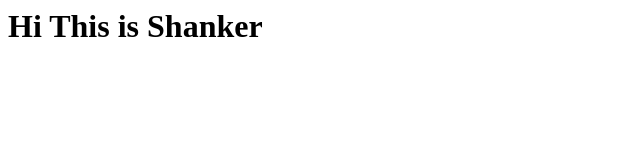
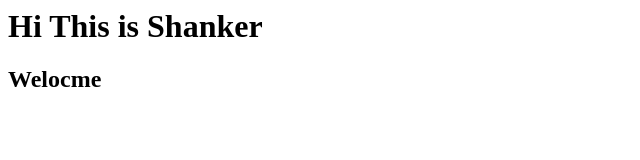
Before and after one commit to gsaishankerg/saisahnker-batch-32, a plain HTML site: page 05-29-2023/index.html in a window 1280 px wide. Shown: the whole page, without its empty margins (0-640 px from the left). Drawn offline with Linux system fonts and the light colour scheme.

Commit message:
Sync changes

```diff
--- a/05-29-2023/index.html
+++ b/05-29-2023/index.html
@@ -1,5 +1,6 @@
 <html>
     <body>
         <h1>Hi This is Shanker</h1>
+        <h2> Welocme</h2>
     </body>
 </html>
```
